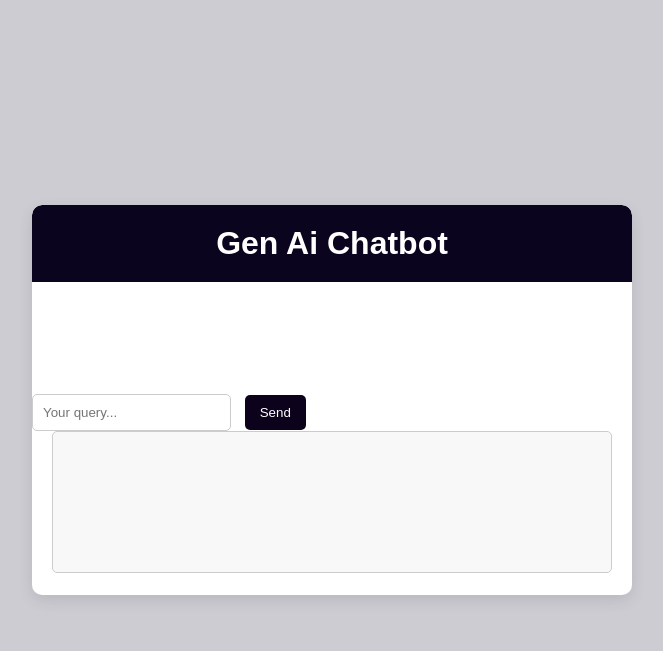
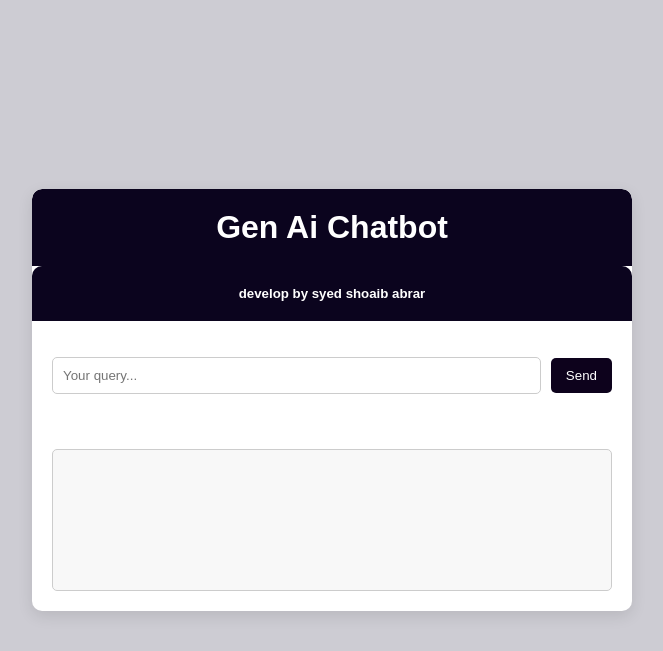
Before and after one commit to realabrar1/genai-chatbot, a Flask app: page / in a window 1280 px wide. Shown: the top 651 px of the page, without its empty margins (308-971 px from the left). Run offline with Flask 3, Linux system fonts and the light colour scheme.

Commit message:
Update index.html

```diff
--- a/genai-chatbot/templates/index.html
+++ b/genai-chatbot/templates/index.html
@@ -83,7 +83,7 @@
 
   <div class="chat-container">
     <h1 class="header">Gen Ai Chatbot</h1>
-    <h5 class="header>develop by syed shoaib abrar</h5>
+    <h5 class="header">develop by syed shoaib abrar</h5>
     <form class="chat-form" id="chat-form">
       <br></br>
       <br></br>
```
